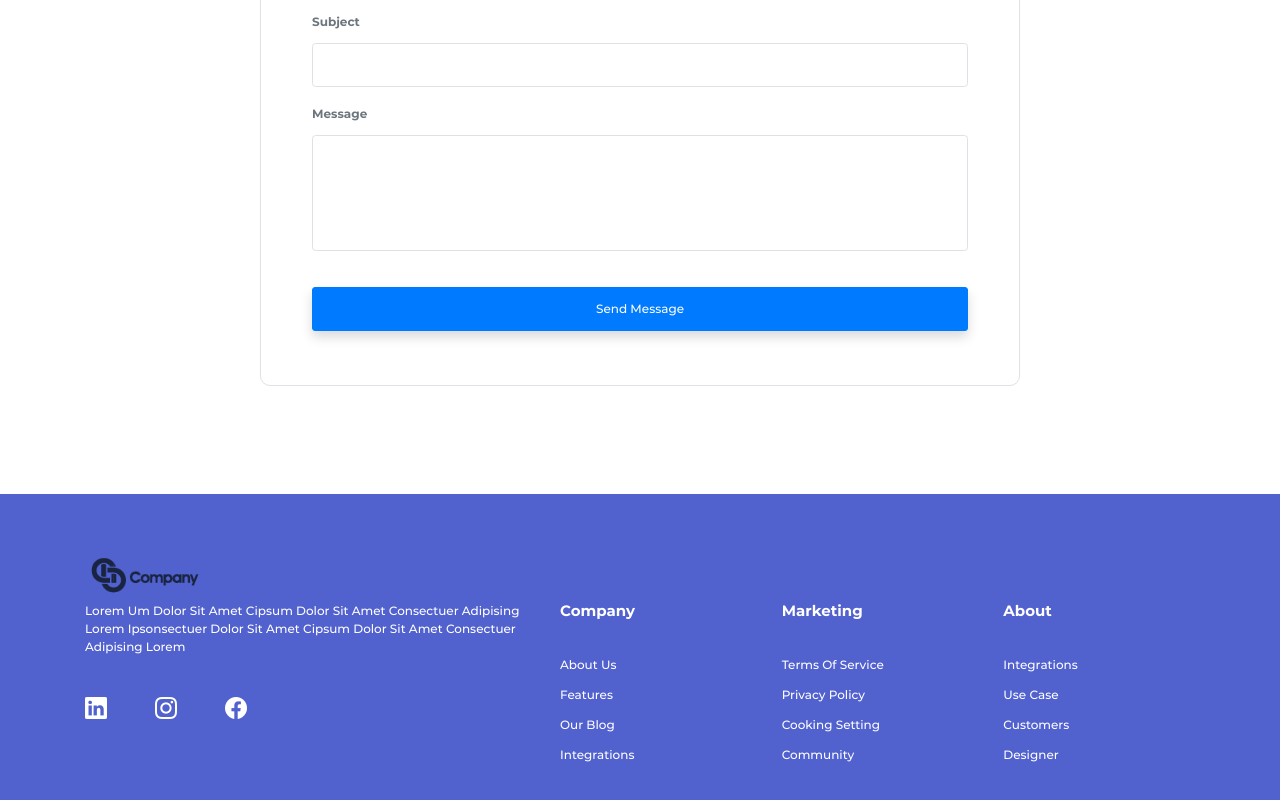
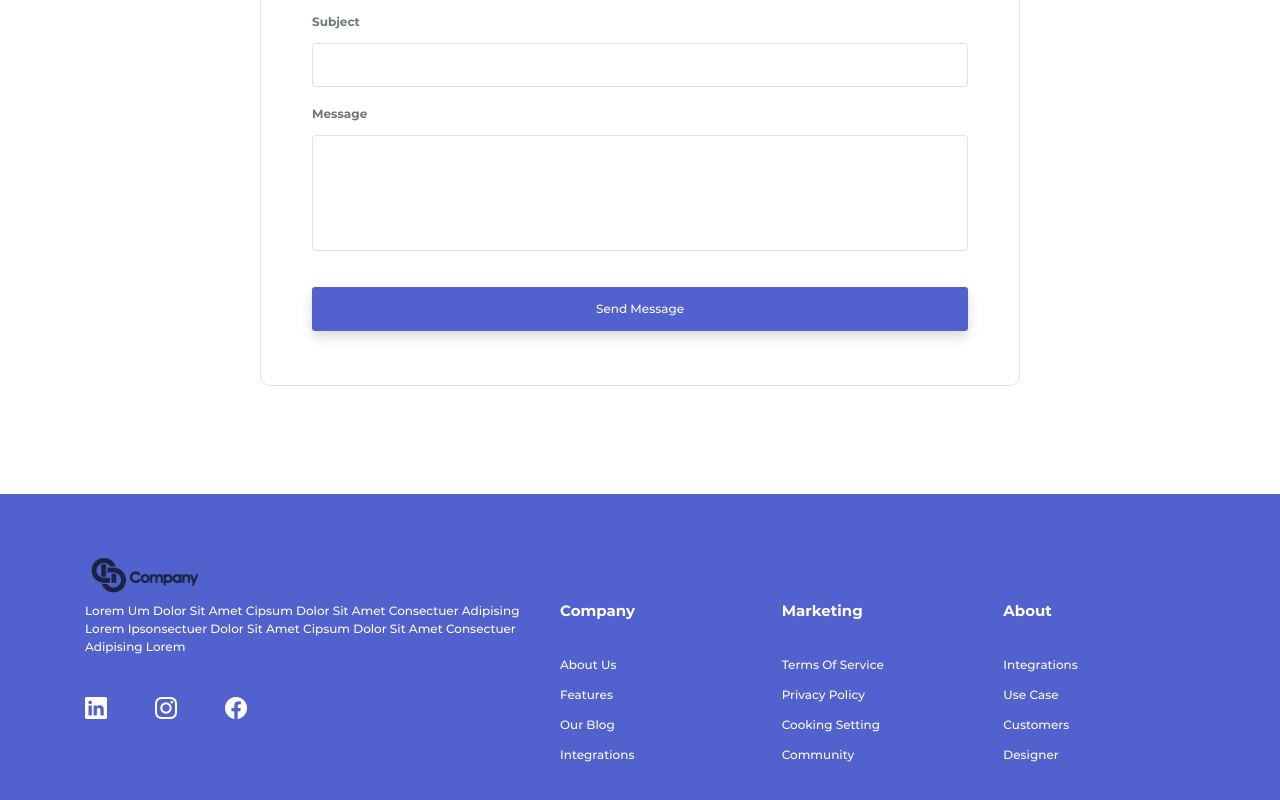
Before and after one commit to TASLIM-ENIOLLA/ollymann-group, a Next.js app: page / in a window 1280 px wide. Shown: the part 3195-3995 px from the top of the page. Built offline with nearby package versions, Linux system fonts and the light colour scheme; some icons are missing.

Commit message:
Thirs commit 7/28/2022

```diff
--- a/pages/index.jsx
+++ b/pages/index.jsx
@@ -293,7 +293,7 @@ export default () => {
                             </div>
                         </div>
                         <div className = 'col-lg-8 mx-auto mb-5'>
-                            <div className = 'row border rounded-1x p-5'>
+                            <div className = 'row border rounded-1x p-4 p-md-5'>
                                 <div className = 'col-md-6 mb-4'>
                                     <div>
                                         <p className = 'text-muted bold text-capitalize'>full name</p>
@@ -320,7 +320,7 @@ export default () => {
                                 </div>
                                 <div className = 'col-12 my-4'>
                                     <div>
-                                        <button type = 'button' className = 'd-block w-100 p-3 text-white btn btn-primary shadow text-capitalize'>
+                                        <button type = 'button' className = 'd-block w-100 p-3 text-white btn theme-bg shadow text-capitalize'>
                                             send message
                                         </button>
                                     </div>
```
